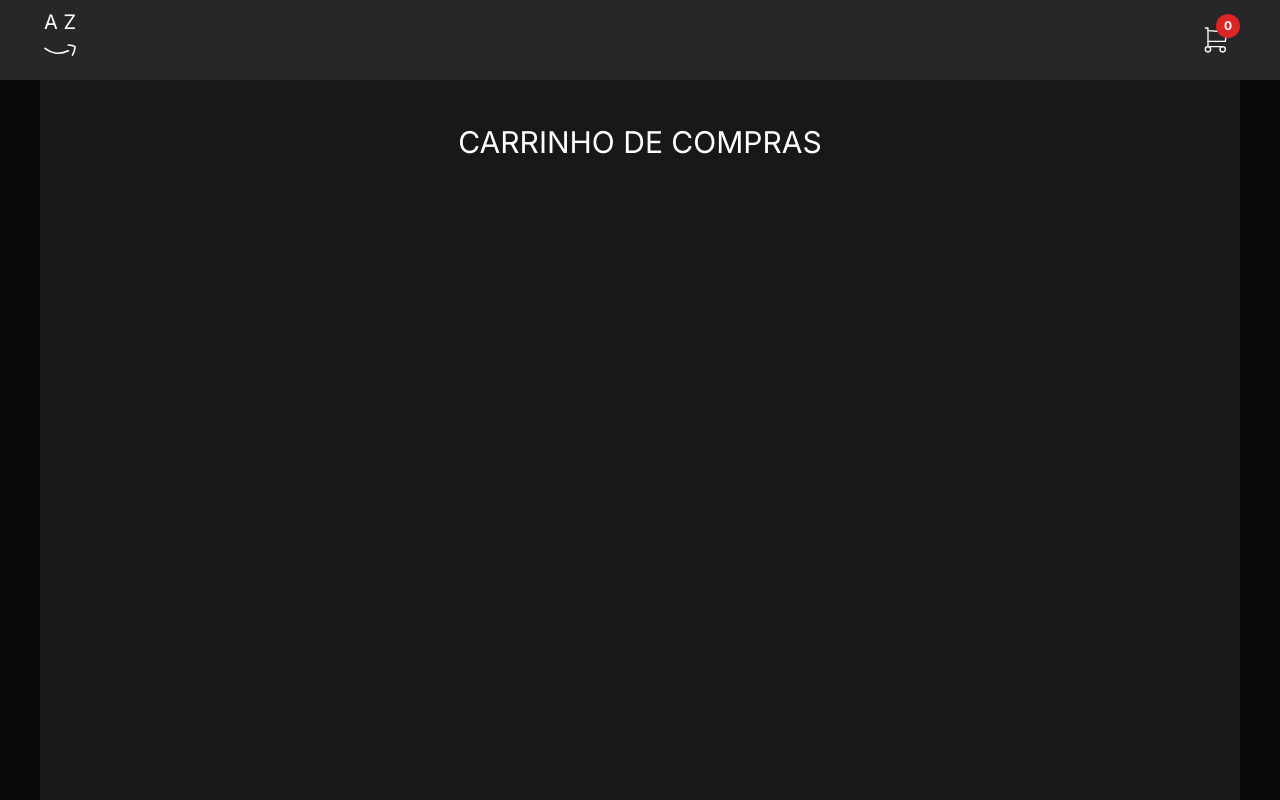
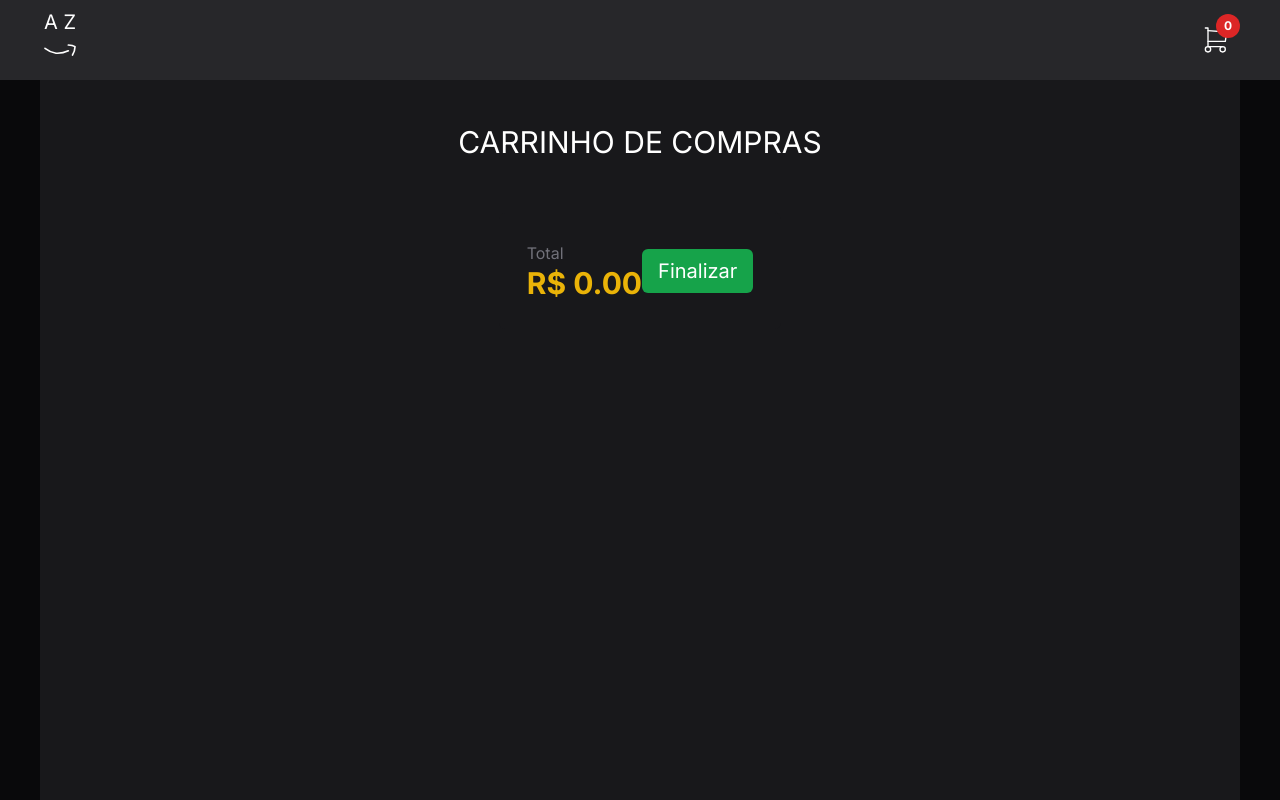
Before and after one commit to GustavoFSProg/e-comerce-next-web, a Next.js app: page /carrinho in a window 1280 px wide. Built offline with nearby package versions, Linux system fonts and the light colour scheme.

Commit message:
commitando

```diff
--- a/src/app/carrinho/page.jsx
+++ b/src/app/carrinho/page.jsx
@@ -5,6 +5,7 @@ import { Pagina } from '../../components/template/Pagina'
 import { CartContext, CartContextProvider } from '@/data/contexts/CartContext'
 import ProductCard from '@/components/produto/ProductCardCarrinho'
 import ProductCardCarrinho from '@/components/produto/ProductCardCarrinho'
+import TotalCarrinho from '@/components/carrinho/TotalCarrinho'
 
 export default function Carrinho() {
   const { number, adds, diminuir, items } = useContext(CartContext)
@@ -61,6 +62,7 @@ export default function Carrinho() {
                   </>
                 )
               })}
+              <TotalCarrinho itens={items} />
             </div>
           </div>
         </Pagina>
--- /dev/null
+++ b/src/components/carrinho/TotalCarrinho.jsx
@@ -0,0 +1,17 @@
+
+export default function TotalCarrinho(props) {
+
+
+        const total =(props.itens.reduce((acc, item) => acc + item.produto.preco * item.quantidade, 0))
+
+
+    return (
+        <div className="flex items-center justify-between bg-zinc-900 rounded-md p-7">
+            <div className="flex flex-col justify-between">
+                <span className=" text-zinc-500">Total</span>
+                <span className="text-3xl font-bold text-yellow-500">R$ {total.toFixed(2)}</span>
+            </div>
+            <button className="bg-green-600 px-4 py-2 rounded-md text-xl">Finalizar</button>
+        </div>
+    )
+}
```
